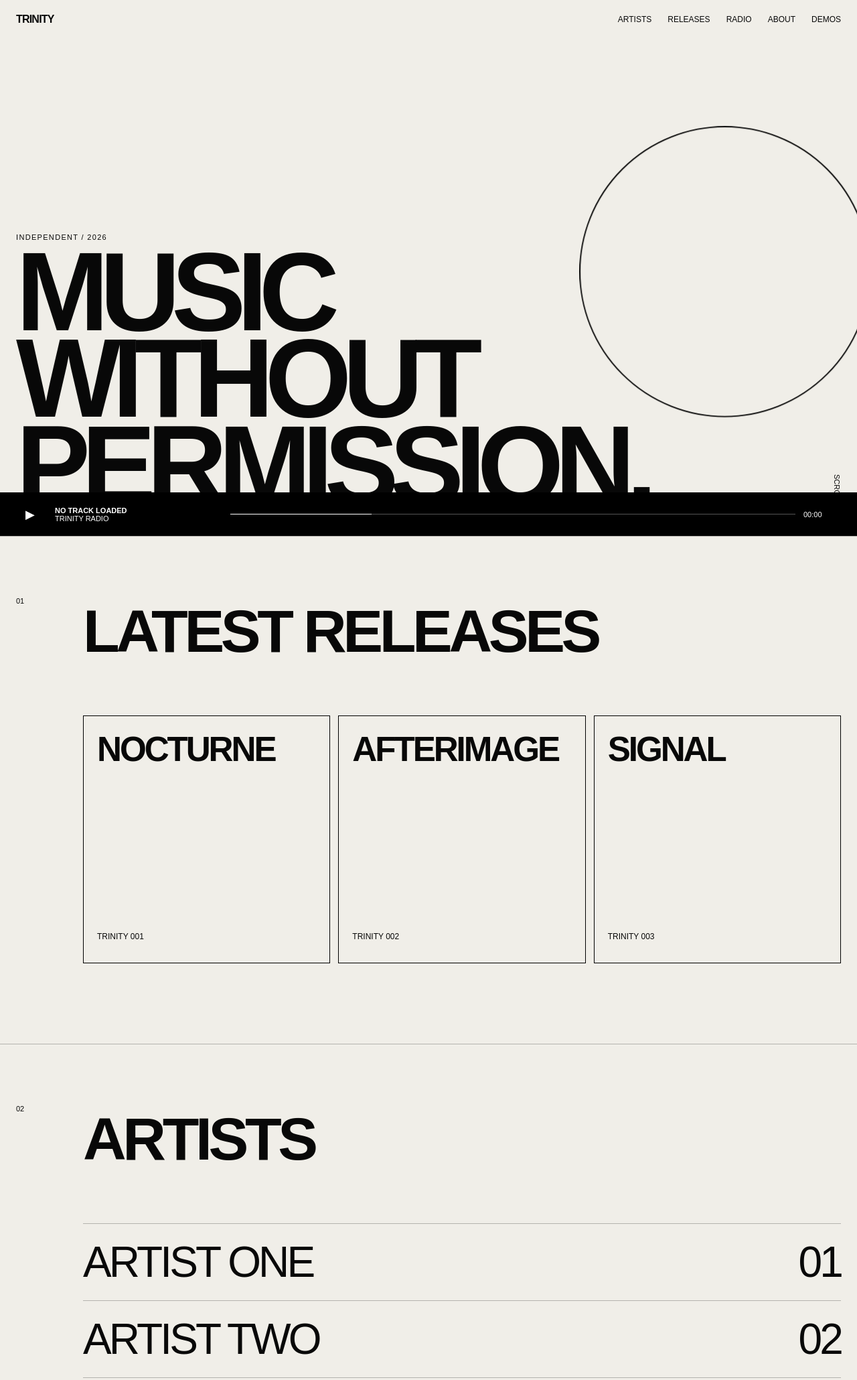
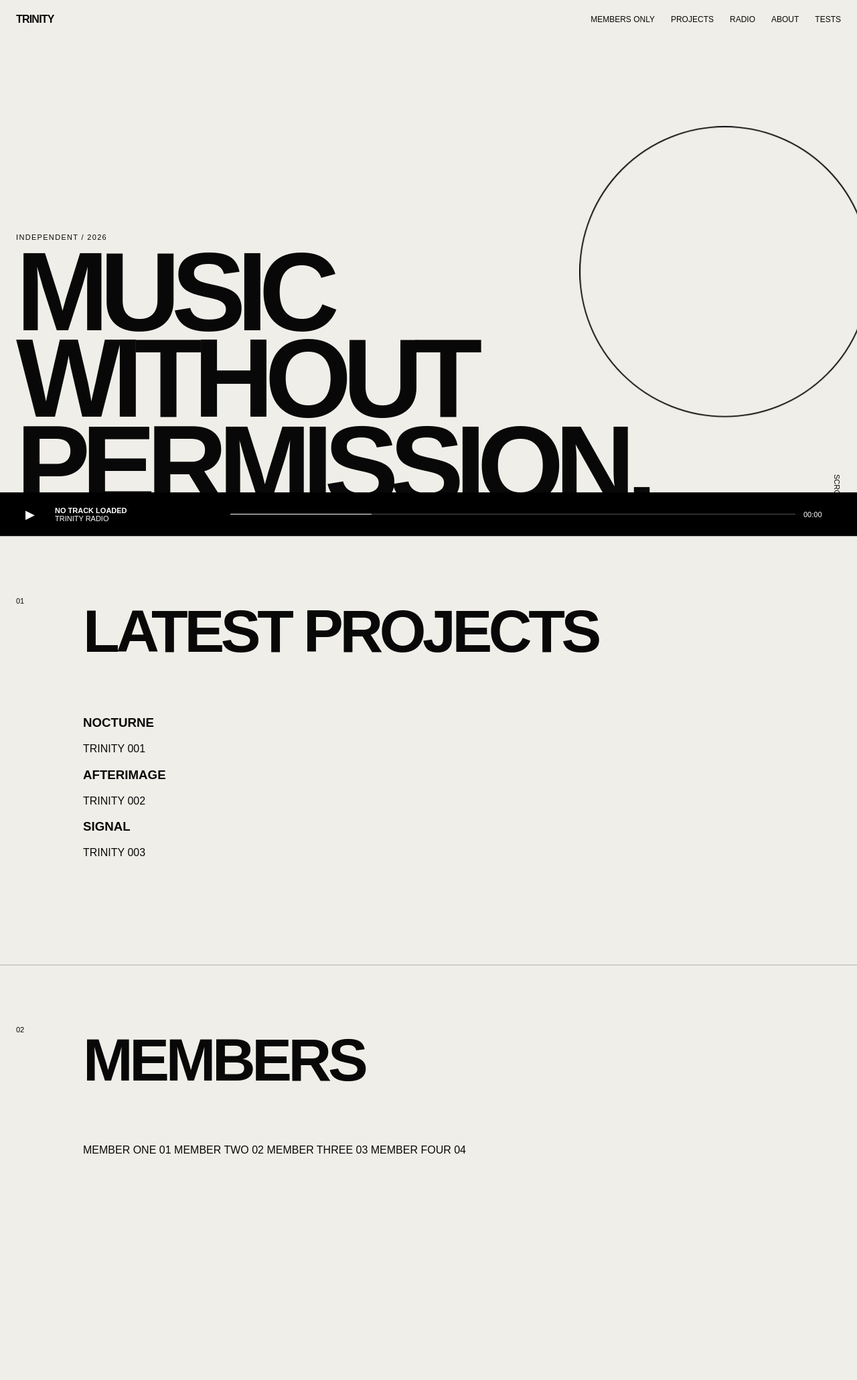
Before and after one commit to MASTASHADEY/TRINITY, a website: page public/index.html in a window 1280 px wide. Shown: the top 2060 px of the page at 67% size. Drawn offline with Linux system fonts and the light colour scheme.

Commit message:
changing small things

```diff
--- a/public/index.html
+++ b/public/index.html
@@ -12,11 +12,11 @@
     <div class="logo">TRINITY</div>
 
     <nav>
-      <a href="#artists">Artists</a>
-      <a href="#releases">Releases</a>
+      <a href="#members">Members Only</a>
+      <a href="#projects">Projects</a>
       <a href="#radio">Radio</a>
       <a href="#about">About</a>
-      <a href="#demos">Demos</a>
+      <a href="#tests">Tests</a>
     </nav>
   </header>
 
@@ -41,24 +41,24 @@
       </div>
     </section>
 
-    <section id="releases" class="section">
+    <section id="projects" class="section">
       <div class="section-number">01</div>
 
       <div class="section-content">
-        <h2>Latest Releases</h2>
+        <h2>Latest projects</h2>
 
-        <div class="release-grid">
-          <div class="release-card">
+        <div class="projects-grid">
+          <div class="projects-card">
             <h3>NOCTURNE</h3>
             <p>TRINITY 001</p>
           </div>
 
-          <div class="release-card">
+          <div class="projects-card">
             <h3>AFTERIMAGE</h3>
             <p>TRINITY 002</p>
           </div>
 
-          <div class="release-card">
+          <div class="projects-card">
             <h3>SIGNAL</h3>
             <p>TRINITY 003</p>
           </div>
@@ -66,17 +66,17 @@
       </div>
     </section>
 
-    <section id="artists" class="section">
+    <section id="members" class="section">
       <div class="section-number">02</div>
 
       <div class="section-content">
-        <h2>Artists</h2>
+        <h2>Members</h2>
 
-        <div class="artist-list">
-          <a href="#">ARTIST ONE <span>01</span></a>
-          <a href="#">ARTIST TWO <span>02</span></a>
-          <a href="#">ARTIST THREE <span>03</span></a>
-          <a href="#">ARTIST FOUR <span>04</span></a>
+        <div class="members-list">
+          <a href="#">MEMBER ONE <span>01</span></a>
+          <a href="#">MEMBER TWO <span>02</span></a>
+          <a href="#">MEMBER THREE <span>03</span></a>
+          <a href="#">MEMBER FOUR <span>04</span></a>
         </div>
       </div>
     </section>
@@ -88,25 +88,24 @@
         <h2>About</h2>
 
         <p>
-          TRINITY IS AN INDEPENDENT PLATFORM FOR MUSIC,
+          TRINITY IS AN INDEPENDENT PLATFORM FOR DEV_OPS,
           VISUAL WORK, TECHNOLOGY AND IDEAS.
         </p>
       </div>
     </section>
 
-    <section id="demos" class="section">
+    <section id="tests" class="section">
       <div class="section-number">04</div>
 
       <div class="section-content">
-        <h2>Send Demos</h2>
+        <h2>TESTS</h2>
 
-        <p class="demo-text">
-          PRIVATE STREAMING LINKS ONLY.<br />
-          THREE TRACKS MAXIMUM.
+        <p class="tests-text">
+          WORK-IN-PROGRESS.<br />
         </p>
 
-        <a class="demo-link" href="mailto:demos@example.com">
-          DEMOS@EXAMPLE.COM ↗
+        <a class="test-link" href="mailto:snoopyxxx12@gmail.com>
+          SNOOPYXXX12@GMAIL.COM ↗
         </a>
       </div>
     </section>
```
